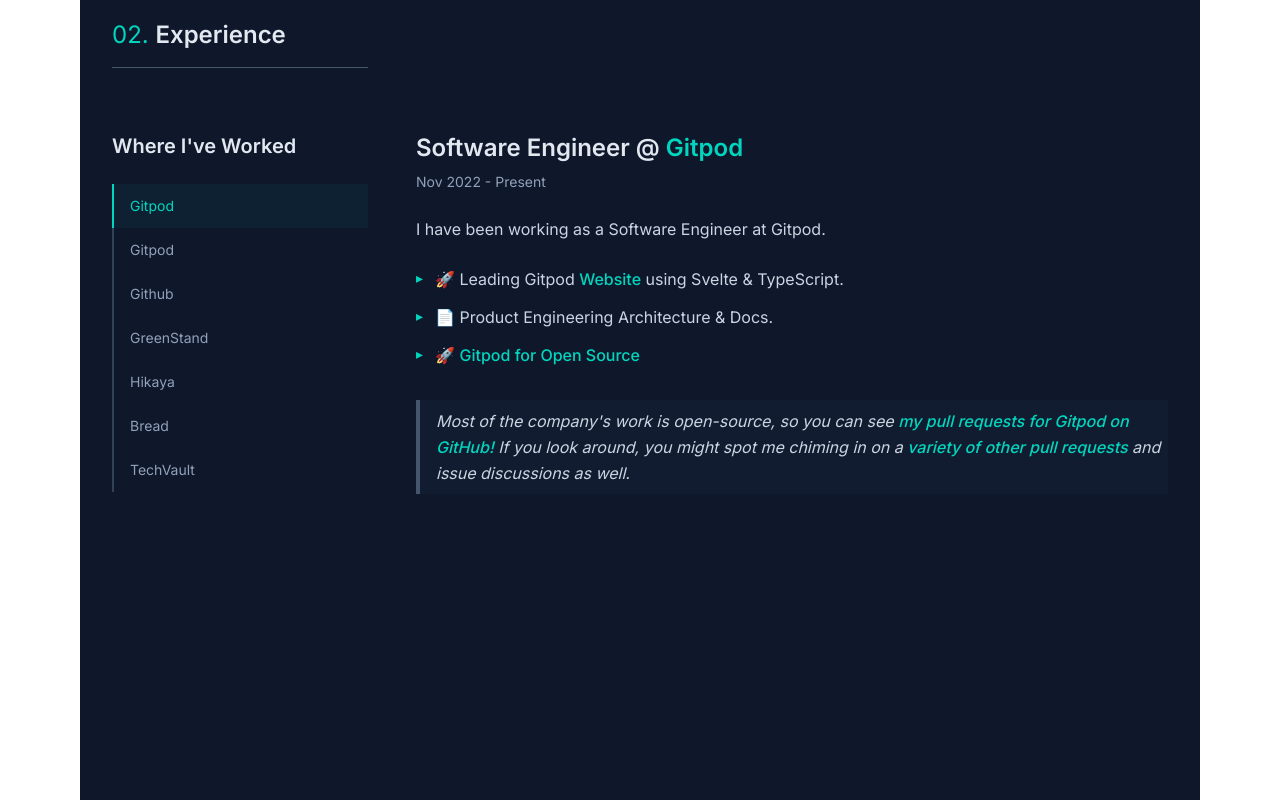
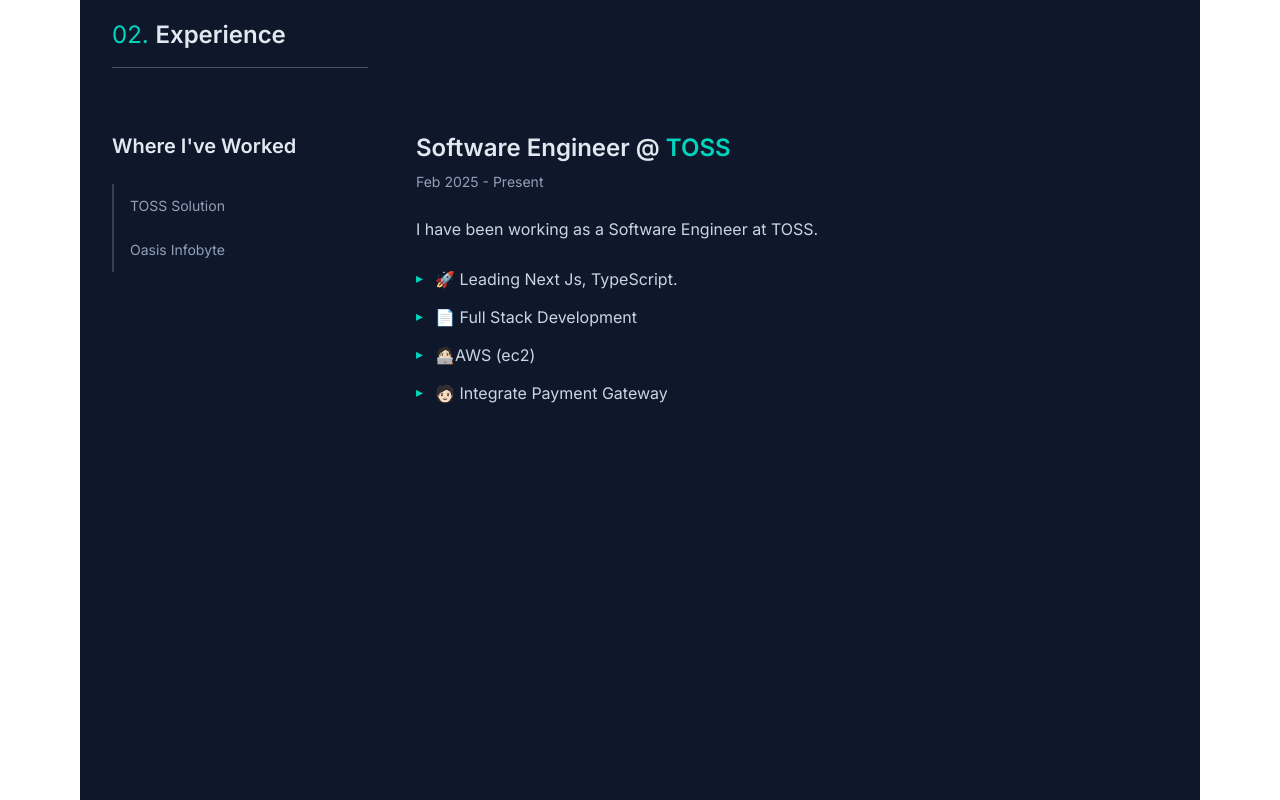
Before and after one commit to krishnavish9329/Krishna-Kumar--Vish-Portfolio, a Next.js app: page / in a window 1280 px wide. Shown: the part 1720-2520 px from the top of the page. Built offline with nearby package versions, Linux system fonts and the light colour scheme.

Commit message:
add improveing data and component

```diff
--- a/src/app/components/Header.js
+++ b/src/app/components/Header.js
@@ -1,5 +1,157 @@
-"use client"
-import React, { useState } from "react";
+// "use client"
+// import React, { useState } from "react";
+// import Link from "next/link";
+
+// // Simple custom Button component
+// function Button({ children, className = "", ...props }) {
+//   return (
+//     <button
+//       className={`px-3 py-2 sm:px-4 sm:py-2 rounded-md border text-sm sm:text-base ${className}`}
+//       {...props}
+//     >
+//       {children}
+//     </button>
+//   );
+// }
+
+// export default function Header() {
+//   const [isMobileMenuOpen, setIsMobileMenuOpen] = useState(false);
+
+//   const toggleMobileMenu = () => {
+//     setIsMobileMenuOpen(!isMobileMenuOpen);
+//   };
+
+//   return (
+//     <header className="bg-slate-900 border-b border-slate-800 sticky top-0 z-50">
+//       <div className="container mx-auto px-3 sm:px-4 lg:px-6 py-3 sm:py-4">
+//         <div className="flex items-center justify-between">
+
+//           {/* LEFT SECTION */}
+//           <div className="flex items-center space-x-8 lg:space-x-12">
+//             {/* Logo */}
+//             <Link href="/" className="flex items-center flex-shrink-0">
+//               <div className="w-8 h-8 sm:w-10 sm:h-10 bg-teal-500 rounded-lg flex items-center justify-center">
+//                 <span className="text-white font-bold text-lg sm:text-xl">K</span>
+//               </div>
+//             </Link>
+
+//             {/* Desktop Navigation */}
+//             <nav className="hidden lg:flex items-center space-x-6 xl:space-x-8">
+//               <Link
+//                 href="/about"
+//                 className="text-gray-300 hover:text-teal-400 transition-colors duration-200 flex items-center space-x-2"
+//               >
+//                 <span className="text-teal-400 font-mono text-sm">01.</span>
+//                 <span className="text-sm xl:text-base">About</span>
+//               </Link>
+//               <Link
+//                 href="/experience"
+//                 className="text-gray-300 hover:text-teal-400 transition-colors duration-200 flex items-center space-x-2"
+//               >
+//                 <span className="text-teal-400 font-mono text-sm">02.</span>
+//                 <span className="text-sm xl:text-base">Experience</span>
+//               </Link>
+//               <Link
+//                 href="/work"
+//                 className="text-gray-300 hover:text-teal-400 transition-colors duration-200 flex items-center space-x-2"
+//               >
+//                 <span className="text-teal-400 font-mono text-sm">03.</span>
+//                 <span className="text-sm xl:text-base">Work</span>
+//               </Link>
+//               <Link
+//                 href="/contact"
+//                 className="text-gray-300 hover:text-teal-400 transition-colors duration-200 flex items-center space-x-2"
+//               >
+//                 <span className="text-teal-400 font-mono text-sm">04.</span>
+//                 <span className="text-sm xl:text-base">Contact</span>
+//               </Link>
+//             </nav>
+//           </div>
+
+//           {/* RIGHT SECTION */}
+//           <div className="flex items-center space-x-4">
+//             {/* Desktop Resume Button */}
+//             <div className="hidden sm:block">
+//               <Button className="bg-transparent border-teal-400 text-teal-400 hover:bg-teal-400 hover:text-slate-900 transition-colors duration-200">
+//                 <Link href="/resume">Resume</Link>
+//               </Button>
+//             </div>
+
+//             {/* Mobile Menu Button */}
+//             <button
+//               className="lg:hidden text-gray-300 hover:text-teal-400 p-1"
+//               onClick={toggleMobileMenu}
+//               aria-label="Toggle mobile menu"
+//             >
+//               <svg className="w-5 h-5 sm:w-6 sm:h-6" fill="none" stroke="currentColor" viewBox="0 0 24 24">
+//                 {isMobileMenuOpen ? (
+//                   <path strokeLinecap="round" strokeLinejoin="round" strokeWidth={2} d="M6 18L18 6M6 6l12 12" />
+//                 ) : (
+//                   <path strokeLinecap="round" strokeLinejoin="round" strokeWidth={2} d="M4 6h16M4 12h16M4 18h16" />
+//                 )}
+//               </svg>
+//             </button>
+//           </div>
+//         </div>
+
+//         {/* Mobile Navigation Menu */}
+//         <div className={`lg:hidden transition-all duration-300 ease-in-out ${
+//           isMobileMenuOpen
+//             ? 'max-h-96 opacity-100 mt-4'
+//             : 'max-h-0 opacity-0 overflow-hidden'
+//         }`}>
+//           <nav className="flex flex-col space-y-4 pb-4">
+//             <Link
+//               href="/about"
+//               className="text-gray-300 hover:text-teal-400 transition-colors duration-200 flex items-center space-x-3 px-2 py-2"
+//               onClick={() => setIsMobileMenuOpen(false)}
+//             >
+//               <span className="text-teal-400 font-mono text-sm">01.</span>
+//               <span className="text-base">About</span>
+//             </Link>
+//             <Link
+//               href="/experience"
+//               className="text-gray-300 hover:text-teal-400 transition-colors duration-200 flex items-center space-x-3 px-2 py-2"
+//               onClick={() => setIsMobileMenuOpen(false)}
+//             >
+//               <span className="text-teal-400 font-mono text-sm">02.</span>
+//               <span className="text-base">Experience</span>
+//             </Link>
+//             <Link
+//               href="/work"
+//               className="text-gray-300 hover:text-teal-400 transition-colors duration-200 flex items-center space-x-3 px-2 py-2"
+//               onClick={() => setIsMobileMenuOpen(false)}
+//             >
+//               <span className="text-teal-400 font-mono text-sm">03.</span>
+//               <span className="text-base">Work</span>
+//             </Link>
+//             <Link
+//               href="/contact"
+//               className="text-gray-300 hover:text-teal-400 transition-colors duration-200 flex items-center space-x-3 px-2 py-2"
+//               onClick={() => setIsMobileMenuOpen(false)}
+//             >
+//               <span className="text-teal-400 font-mono text-sm">04.</span>
+//               <span className="text-base">Contact</span>
+//             </Link>
+
+//             {/* Mobile Resume Button */}
+//             <div className="pt-2 px-2">
+//               <Button
+//                 className="w-full bg-transparent border-teal-400 text-teal-400 hover:bg-teal-400 hover:text-slate-900 transition-colors duration-200"
+//                 onClick={() => setIsMobileMenuOpen(false)}
+//               >
+//                 <Link href="/resume" className="block w-full">Resume</Link>
+//               </Button>
+//             </div>
+//           </nav>
+//         </div>
+//       </div>
+//     </header>
+//   );
+// }
+
+"use client";
+import React, { useState, useEffect } from "react";
 import Link from "next/link";
 
 // Simple custom Button component
@@ -16,131 +168,138 @@
 
 export default function Header() {
   const [isMobileMenuOpen, setIsMobileMenuOpen] = useState(false);
+  const [showHeader, setShowHeader] = useState(true);
+  const [lastScrollY, setLastScrollY] = useState(0);
 
   const toggleMobileMenu = () => {
     setIsMobileMenuOpen(!isMobileMenuOpen);
   };
 
+  // Scroll listener
+  useEffect(() => {
+    const handleScroll = () => {
+      const currentScrollY = window.scrollY;
+
+      if (currentScrollY > lastScrollY && currentScrollY > 100) {
+        // Scrolling down
+        setShowHeader(false);
+      } else {
+        // Scrolling up
+        setShowHeader(true);
+      }
+
+      setLastScrollY(currentScrollY);
+    };
+
+    window.addEventListener("scroll", handleScroll);
+
+    return () => window.removeEventListener("scroll", handleScroll);
+  }, [lastScrollY]);
+
   return (
-    <header className="bg-slate-900 border-b border-slate-800 sticky top-0 z-50">
+    <header
+      className={`bg-slate-900 border-b border-slate-800 sticky top-0 z-50 transition-transform duration-300 ${
+        showHeader ? "translate-y-0" : "-translate-y-full"
+      }`}
+    >
       <div className="container mx-auto px-3 sm:px-4 lg:px-6 py-3 sm:py-4">
         <div className="flex items-center justify-between">
-
           {/* LEFT SECTION */}
           <div className="flex items-center space-x-8 lg:space-x-12">
-            {/* Logo */}
             <Link href="/" className="flex items-center flex-shrink-0">
               <div className="w-8 h-8 sm:w-10 sm:h-10 bg-teal-500 rounded-lg flex items-center justify-center">
                 <span className="text-white font-bold text-lg sm:text-xl">K</span>
               </div>
             </Link>
-
             {/* Desktop Navigation */}
             <nav className="hidden lg:flex items-center space-x-6 xl:space-x-8">
+              {["about", "experience", "work", "contact"].map((path, i) => (
                 <Link
-                href="/about"
+                  key={path}
+                  href={`/${path}`}
                   className="text-gray-300 hover:text-teal-400 transition-colors duration-200 flex items-center space-x-2"
                 >
-                <span className="text-teal-400 font-mono text-sm">01.</span>
-                <span className="text-sm xl:text-base">About</span>
+                  <span className="text-teal-400 font-mono text-sm">
+                    {`0${i + 1}.`}
+                  </span>
+                  <span className="text-sm xl:text-base">
+                    {path.charAt(0).toUpperCase() + path.slice(1)}
+                  </span>
                 </Link>
-              <Link
-                href="/experience"
-                className="text-gray-300 hover:text-teal-400 transition-colors duration-200 flex items-center space-x-2"
-              >
-                <span className="text-teal-400 font-mono text-sm">02.</span>
-                <span className="text-sm xl:text-base">Experience</span>
-              </Link>
-              <Link
-                href="/work"
-                className="text-gray-300 hover:text-teal-400 transition-colors duration-200 flex items-center space-x-2"
-              >
-                <span className="text-teal-400 font-mono text-sm">03.</span>
-                <span className="text-sm xl:text-base">Work</span>
-              </Link>
-              <Link
-                href="/contact"
-                className="text-gray-300 hover:text-teal-400 transition-colors duration-200 flex items-center space-x-2"
-              >
-                <span className="text-teal-400 font-mono text-sm">04.</span>
-                <span className="text-sm xl:text-base">Contact</span>
-              </Link>
+              ))}
             </nav>
           </div>
 
           {/* RIGHT SECTION */}
           <div className="flex items-center space-x-4">
-            {/* Desktop Resume Button */}
             <div className="hidden sm:block">
               <Button className="bg-transparent border-teal-400 text-teal-400 hover:bg-teal-400 hover:text-slate-900 transition-colors duration-200">
                 <Link href="/resume">Resume</Link>
               </Button>
             </div>
-
-            {/* Mobile Menu Button */}
             <button
               className="lg:hidden text-gray-300 hover:text-teal-400 p-1"
               onClick={toggleMobileMenu}
               aria-label="Toggle mobile menu"
             >
-              <svg className="w-5 h-5 sm:w-6 sm:h-6" fill="none" stroke="currentColor" viewBox="0 0 24 24">
+              <svg
+                className="w-5 h-5 sm:w-6 sm:h-6"
+                fill="none"
+                stroke="currentColor"
+                viewBox="0 0 24 24"
+              >
                 {isMobileMenuOpen ? (
-                  <path strokeLinecap="round" strokeLinejoin="round" strokeWidth={2} d="M6 18L18 6M6 6l12 12" />
+                  <path
+                    strokeLinecap="round"
+                    strokeLinejoin="round"
+                    strokeWidth={2}
+                    d="M6 18L18 6M6 6l12 12"
+                  />
                 ) : (
-                  <path strokeLinecap="round" strokeLinejoin="round" strokeWidth={2} d="M4 6h16M4 12h16M4 18h16" />
+                  <path
+                    strokeLinecap="round"
+                    strokeLinejoin="round"
+                    strokeWidth={2}
+                    d="M4 6h16M4 12h16M4 18h16"
+                  />
                 )}
               </svg>
             </button>
           </div>
         </div>
 
-        {/* Mobile Navigation Menu */}
-        <div className={`lg:hidden transition-all duration-300 ease-in-out ${
+        {/* Mobile Menu */}
+        <div
+          className={`lg:hidden transition-all duration-300 ease-in-out ${
             isMobileMenuOpen
-            ? 'max-h-96 opacity-100 mt-4'
-            : 'max-h-0 opacity-0 overflow-hidden'
-        }`}>
+              ? "max-h-96 opacity-100 mt-4"
+              : "max-h-0 opacity-0 overflow-hidden"
+          }`}
+        >
           <nav className="flex flex-col space-y-4 pb-4">
+            {["about", "experience", "work", "contact"].map((path, i) => (
               <Link
-              href="/about"
+                key={path}
+                href={`/${path}`}
                 className="text-gray-300 hover:text-teal-400 transition-colors duration-200 flex items-center space-x-3 px-2 py-2"
                 onClick={() => setIsMobileMenuOpen(false)}
               >
-              <span className="text-teal-400 font-mono text-sm">01.</span>
-              <span className="text-base">About</span>
+                <span className="text-teal-400 font-mono text-sm">
+                  {`0${i + 1}.`}
+                </span>
+                <span className="text-base">
+                  {path.charAt(0).toUpperCase() + path.slice(1)}
+                </span>
               </Link>
-            <Link
-              href="/experience"
-              className="text-gray-300 hover:text-teal-400 transition-colors duration-200 flex items-center space-x-3 px-2 py-2"
-              onClick={() => setIsMobileMenuOpen(false)}
-            >
-              <span className="text-teal-400 font-mono text-sm">02.</span>
-              <span className="text-base">Experience</span>
-            </Link>
-            <Link
-              href="/work"
-              className="text-gray-300 hover:text-teal-400 transition-colors duration-200 flex items-center space-x-3 px-2 py-2"
-              onClick={() => setIsMobileMenuOpen(false)}
-            >
-              <span className="text-teal-400 font-mono text-sm">03.</span>
-              <span className="text-base">Work</span>
-            </Link>
-            <Link
-              href="/contact"
-              className="text-gray-300 hover:text-teal-400 transition-colors duration-200 flex items-center space-x-3 px-2 py-2"
-              onClick={() => setIsMobileMenuOpen(false)}
-            >
-              <span className="text-teal-400 font-mono text-sm">04.</span>
-              <span className="text-base">Contact</span>
-            </Link>
-
-            {/* Mobile Resume Button */}
+            ))}
             <div className="pt-2 px-2">
               <Button
                 className="w-full bg-transparent border-teal-400 text-teal-400 hover:bg-teal-400 hover:text-slate-900 transition-colors duration-200"
                 onClick={() => setIsMobileMenuOpen(false)}
               >
-                <Link href="/resume" className="block w-full">Resume</Link>
+                <Link href="/resume" className="block w-full">
+                  Resume
+                </Link>
               </Button>
             </div>
           </nav>
--- a/src/app/components/home/Contact.js
+++ b/src/app/components/home/Contact.js
@@ -4,52 +4,44 @@
 
 export default function ContactSection() {
   return (
-    <section className="bg-slate-900 min-h-screen flex flex-col justify-between px-4 sm:px-6 lg:px-8 py-16 lg:py-20">
-      <div className="flex-1 flex flex-col justify-center items-center text-center max-w-4xl mx-auto">
-        {/* Header */}
-        <div className="mb-8 sm:mb-12">
-          <h2 className="text-lg sm:text-xl lg:text-2xl font-mono mb-6 sm:mb-8">
-            <span className="text-teal-400">04.</span> <span className="text-teal-400">What's Next?</span>
+    <section className="bg-slate-900 min-h-screen flex flex-col justify-center items-center px-4 py-3 text-center">
+      <div className="max-w-3xl w-full pb-[135px]">
+        {/* Section Number and Title */}
+        <h2 className="text-teal-400 font-mono text-sm sm:text-base mb-4">
+          04. What's Next?
         </h2>
 
-          <h1 className="text-4xl sm:text-5xl lg:text-6xl xl:text-7xl font-bold text-slate-200 mb-6 sm:mb-8 lg:mb-10">
+        {/* Main Heading */}
+        <h1 className="text-4xl sm:text-5xl md:text-6xl font-bold text-slate-200 mb-6">
           Get In Touch
         </h1>
-        </div>
 
         {/* Description */}
-        <div className="mb-12 sm:mb-16 lg:mb-20">
-          <p className="text-slate-400 text-base sm:text-lg lg:text-xl leading-relaxed max-w-2xl mx-auto">
+        <p className="text-slate-400 text-base sm:text-lg leading-relaxed mb-8 sm:mb-10">
           I'm currently not for any Full-Time opportunities. But, my inbox is always open for Open Source Projects,
           Freelance Projects, or whether you have a question or just want to have a chat!
         </p>
-        </div>
 
-        {/* CTA Button */}
-        <div className="mb-16 sm:mb-20 lg:mb-24">
+        {/* Button */}
         <a
           href="mailto:hello@example.com"
-            className="inline-block px-8 py-4 sm:px-10 sm:py-5 lg:px-12 lg:py-6 border-2 border-teal-400 text-teal-400 font-mono text-sm sm:text-base lg:text-lg rounded hover:bg-teal-400/10 transition-all duration-300 hover:shadow-lg hover:shadow-teal-400/20"
+          className="inline-block px-8 py-4 border-2 border-teal-400 text-teal-400 font-mono text-sm sm:text-base rounded hover:bg-teal-400/10 transition hover:shadow-lg hover:shadow-teal-400/20"
         >
           Say Hello
         </a>
       </div>
-      </div>
 
       {/* Footer */}
-      <footer className="text-center">
-        <div className="space-y-4">
-          <p className="text-slate-400 text-sm sm:text-base font-mono">Designed & Built by Brittany Chiang</p>
-
-          <div className="flex items-center justify-center gap-6 text-slate-400 text-sm">
-            <div className="flex items-center gap-2">
+      <footer className="text-slate-400 text-xs font-mono text-center">
+        <p className="mb-2">Designed & Built by Brittany Chiang</p>
+        <div className="flex justify-center items-center gap-6">
+          <div className="flex items-center gap-1">
             <Star className="w-4 h-4" />
-              <span className="font-mono">7,934</span>
+            <span>7,934</span>
           </div>
-            <div className="flex items-center gap-2">
+          <div className="flex items-center gap-1">
             <GitFork className="w-4 h-4" />
-              <span className="font-mono">4,064</span>
-            </div>
+            <span>4,064</span>
           </div>
         </div>
       </footer>
--- a/src/app/components/home/Experience.js
+++ b/src/app/components/home/Experience.js
@@ -4,82 +4,42 @@
 
 const experiences = [
   {
-    id: "gitpod-1",
-    company: "Gitpod",
+    id: "TOSS-1",
+    company: "TOSS Solution",
     position: "Software Engineer",
-    companyHighlight: "Gitpod",
-    period: "Nov 2022 - Present",
-    description: "I have been working as a Software Engineer at Gitpod.",
+    companyHighlight: "TOSS",
+    period: "Feb 2025 - Present",
+    description: "I have been working as a Software Engineer at TOSS.",
     highlights: [
-      "🚀 Leading Gitpod Website using Svelte & TypeScript.",
-      "📄 Product Engineering Architecture & Docs.",
-      "🚀 Gitpod for Open Source",
-    ],
-    note: {
-      text: "Most of the company's work is open-source, so you can see ",
-      link: "my pull requests for Gitpod on GitHub!",
-      continuation: " If you look around, you might spot me chiming in on a ",
-      secondLink: "variety of other pull requests",
-      ending: " and issue discussions as well.",
-    },
-  },
-  {
-    id: "gitpod-2",
-    company: "Gitpod",
-    position: "Frontend Developer",
-    companyHighlight: "Gitpod",
-    period: "Jan 2022 - Nov 2022",
-    description: "Worked on frontend development at Gitpod.",
-    highlights: [
-      "🚀 Built user interface components using React & TypeScript.",
-      "📄 Collaborated on design system implementation.",
+      "🚀 Leading Next Js, TypeScript.",
+      "📄 Full Stack Development",
+      "🧑🏻‍💻AWS (ec2)",
+      "🧑🏻 Integrate Payment Gateway  "
+
     ],
   },
   {
-    id: "github",
-    company: "Github",
-    position: "Open Source Contributor",
-    companyHighlight: "Github",
-    period: "2021 - 2022",
-    description: "Contributed to various open source projects.",
-    highlights: ["🚀 Contributed to multiple repositories and projects."],
+    id: "Oasis Infobyte",
+    company: "Oasis Infobyte",
+    position: "web Developer intern",
+    companyHighlight: "Oasis Infobyte",
+    period: "Jan 2023 - Feb 2023",
+    description: "Worked on frontend and Backend development at Oasis Infobyte.",
+    highlights: [
+      "🚀 Leading NodeJS, Express Js, Mysql.",
+
+    ],
   },
-  {
-    id: "greenstand",
-    company: "GreenStand",
-    position: "Full Stack Developer",
-    companyHighlight: "GreenStand",
-    period: "2020 - 2021",
-    description: "Developed environmental impact tracking applications.",
-    highlights: ["🚀 Built tree tracking and verification systems."],
-  },
-  {
-    id: "hikaya",
-    company: "Hikaya",
-    position: "Software Developer",
-    companyHighlight: "Hikaya",
-    period: "2019 - 2020",
-    description: "Worked on humanitarian technology solutions.",
-    highlights: ["📄 Developed data management platforms."],
-  },
-  {
-    id: "bread",
-    company: "Bread",
-    position: "Junior Developer",
-    companyHighlight: "Bread",
-    period: "2018 - 2019",
-    description: "Started career in fintech development.",
-    highlights: ["🚀 Built payment processing features."],
-  },
-  {
-    id: "techvault",
-    company: "TechVault",
-    position: "Intern",
-    companyHighlight: "TechVault",
-    period: "2017 - 2018",
-    description: "Internship focused on web development.",
-    highlights: ["📄 Learned modern web development practices."],
-  },
+  // {
+  //   id: "github",
+  //   company: "Github",
+  //   position: "Open Source Contributor",
+  //   companyHighlight: "Github",
+  //   period: "2021 - 2022",
+  //   description: "Contributed to various open source projects.",
+  //   highlights: ["🚀 Contributed to multiple repositories and projects."],
+  // },
+
 ]
 
 export default function ExperienceSection() {
```
Also changed, not shown: public/p.jpg (added). Lines whose indentation alone changed are shown as unchanged.
